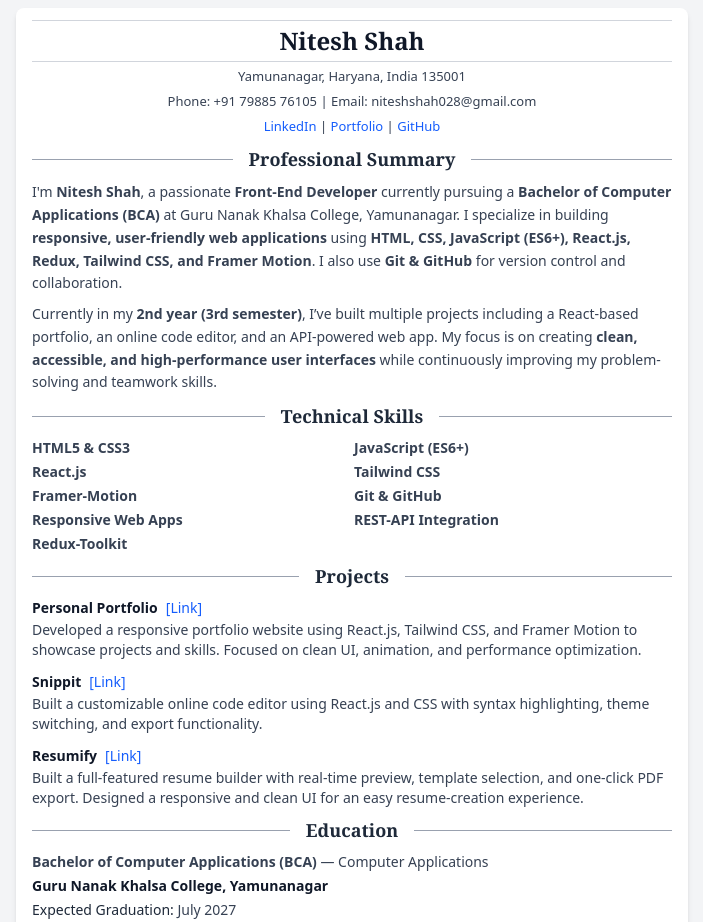
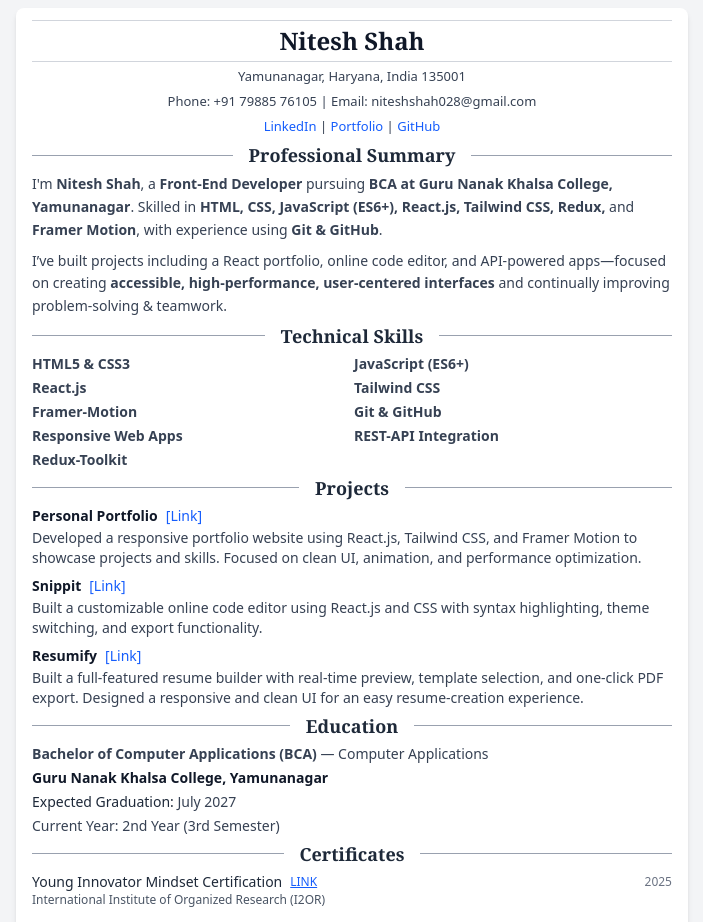
Before and after one commit to Nitesh47kumars/Resume, a React (Vite) app: page / in a window 1280 px wide. Shown: the top 922 px of the page, without its empty margins (288-991 px from the left). Built offline with nearby package versions, Linux system fonts and the light colour scheme.

Commit message:
Complete the Certificates Section and Reduce Margin,padding

```diff
--- a/src/Components/Certificates.jsx
+++ b/src/Components/Certificates.jsx
@@ -24,7 +24,6 @@ const certificates = [
   },
 ];
 
-
 export default function Certificates() {
   return (
     <section className="w-full mx-auto">
@@ -32,27 +31,29 @@ export default function Certificates() {
 
       <div className="space-y-3">
         {certificates.map((cert) => (
-          <div
-            key={cert.id}
-            className="shadow-sm flex items-start justify-between"
-          >
-            <div>
+          <div key={cert.id} className="flex flex-col">
+            <div className="flex items-center justify-between w-full">
+              <div className="flex items-center gap-2">
                 <h3 className="font-medium text-sm">{cert.title}</h3>
-              <p className="text-xs text-gray-600">{cert.issuer}</p>
+
                 {cert.file && (
                   <a
                     href={`/${cert.file}`}
                     target="_blank"
                     rel="noreferrer"
-                  className="text-xs text-blue-600 underline mt-1 inline-block"
+                    className="text-xs text-blue-600 underline"
                   >
-                  View Certificate
+                    LINK
                   </a>
                 )}
               </div>
+
               <span className="text-xs text-gray-500 whitespace-nowrap">
                 {cert.date}
               </span>
+            </div>
+
+            <p className="text-xs text-gray-600">{cert.issuer}</p>
           </div>
         ))}
       </div>
--- a/src/Components/Projects.jsx
+++ b/src/Components/Projects.jsx
@@ -26,7 +26,7 @@ export default function Projects() {
   return (
     <section>
       <SectionTitle title="Projects" />
-      <div className="space-y-3 text-sm text-gray-700">
+      <div className="space-y-2 text-sm text-gray-700">
         {projects.map((project) => (
           <div key={project.name} className="space-y-0.5">
             <div className="flex flex-wrap items-center gap-2">
--- a/src/Components/SectionTitle.jsx
+++ b/src/Components/SectionTitle.jsx
@@ -1,10 +1,8 @@
 export default function SectionTitle({ title }) {
   return (
-    <div className="relative flex items-center justify-center w-full my-2">
-      {/* Background line */}
+    <div className="relative flex items-center justify-center w-full my-1">
       <div className="absolute inset-x-0 h-px bg-gray-400"></div>
 
-      {/* Title */}
       <h2 className="relative bg-white px-4 text-lg font-serif font-semibold text-gray-800">
         {title}
       </h2>
--- a/src/Components/Summary.jsx
+++ b/src/Components/Summary.jsx
@@ -6,24 +6,19 @@ export default function Summary() {
       <SectionTitle title="Professional Summary" />
       <div className="text-sm text-gray-700 leading-relaxed space-y-2">
         <p>
-          I'm <span className="font-semibold">Nitesh Shah</span>, a passionate{" "}
-          <strong>Front-End Developer</strong> currently pursuing a{" "}
-          <strong>Bachelor of Computer Applications (BCA)</strong> at Guru Nanak
-          Khalsa College, Yamunanagar. I specialize in building{" "}
-          <strong>responsive, user-friendly web applications</strong> using{" "}
-          <strong>
-            HTML, CSS, JavaScript (ES6+), React.js, Redux, Tailwind CSS, and Framer
-            Motion
-          </strong>. I also use <strong>Git & GitHub</strong> for version
-          control and collaboration.
+          I'm <span className="font-semibold">Nitesh Shah</span>, a{" "}
+          <strong>Front-End Developer</strong> pursuing{" "}
+          <strong>BCA at Guru Nanak Khalsa College, Yamunanagar</strong>. Skilled in{" "}
+          <strong>HTML, CSS, JavaScript (ES6+), React.js, Tailwind CSS, Redux,</strong>{" "}
+          and <strong>Framer Motion</strong>, with experience using{" "}
+          <strong>Git & GitHub</strong>.
         </p>
 
         <p>
-          Currently in my <strong>2nd year (3rd semester)</strong>, I’ve built
-          multiple projects including a React-based portfolio, an online code
-          editor, and an API-powered web app. My focus is on creating{" "}
-          <strong>clean, accessible, and high-performance user interfaces</strong>{" "}
-          while continuously improving my problem-solving and teamwork skills.
+          I’ve built projects including a React portfolio, online code editor, and
+          API-powered apps—focused on creating{" "}
+          <strong>accessible, high-performance, user-centered interfaces</strong>{" "}
+          and continually improving problem-solving & teamwork.
         </p>
       </div>
     </section>
```
Lines whose indentation alone changed are shown as unchanged.
